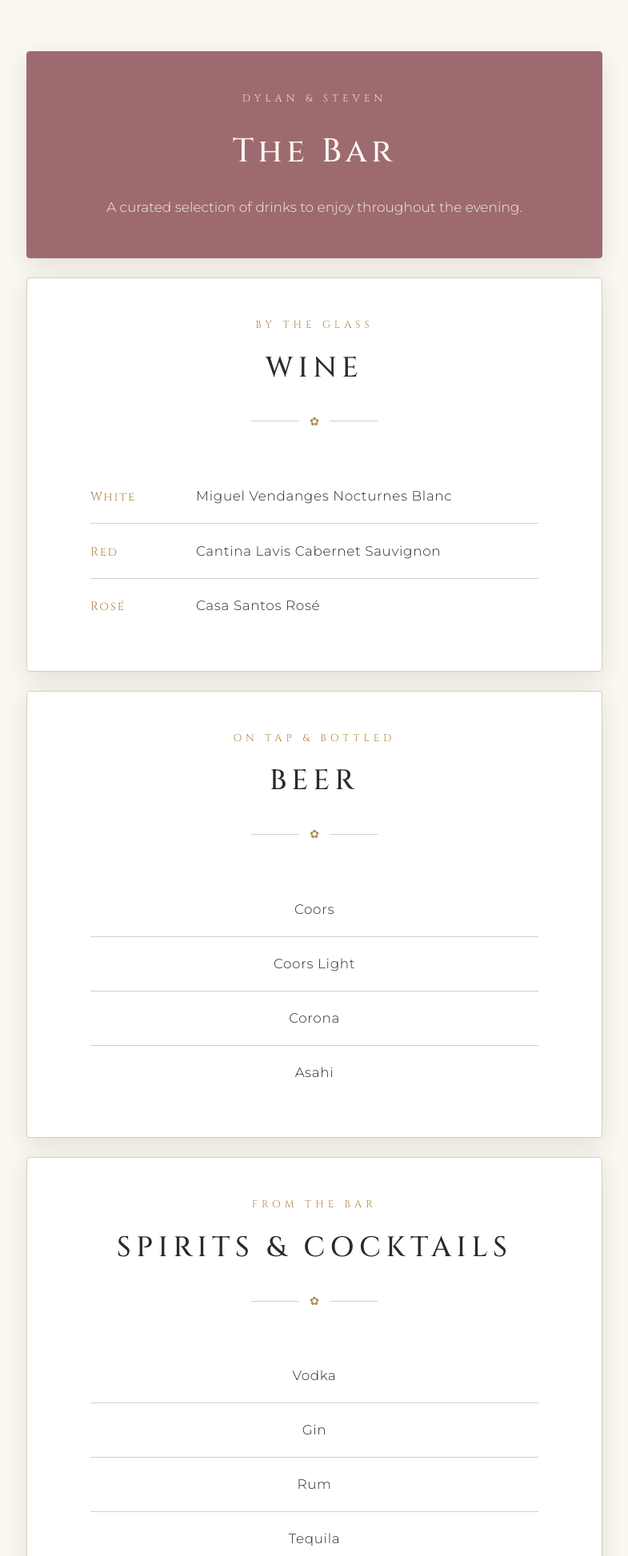
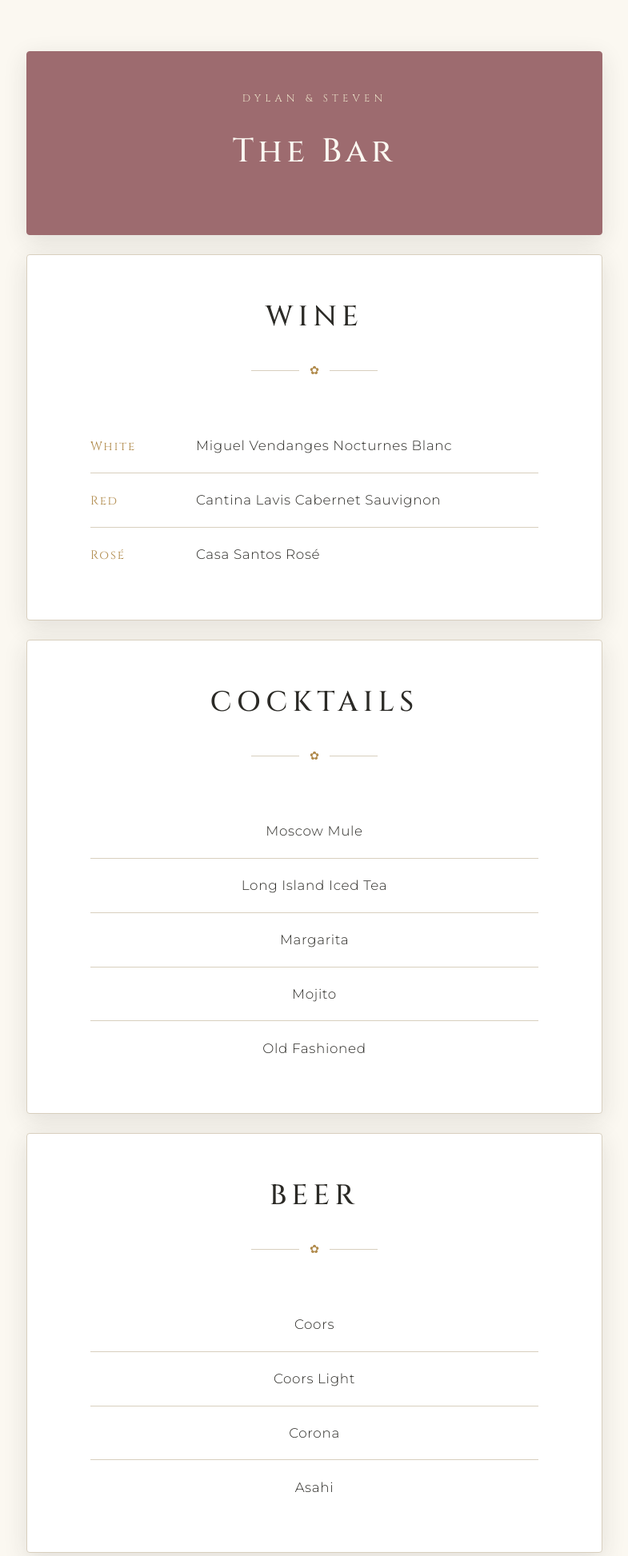
Before and after one commit to stevenliuxd/wedding-site, a Flask app: page /drinks in a window 1280 px wide. Shown: the top 1946 px of the page at 80% size, without its empty margins (247-1032 px from the left). Run offline with Flask 3, Linux system fonts and the light colour scheme.

Commit message:
Simplify drinks page: drop eyebrow labels, add sample Cocktails section
Removes Highball and category eyebrows across all sections, splits
Coffee/Tea into separate rows, and adds a Cocktails section with common
picks to confirm with the venue. Reorders sections to Wine, Cocktails,
Beer, Spirits, Non-Alcoholic.

```diff
--- a/templates/drinks.html
+++ b/templates/drinks.html
@@ -15,15 +15,11 @@
   <div style="text-align: center;">
     <div class="eyebrow">Dylan &amp; Steven</div>
     <h1>The Bar</h1>
-    <p class="form-intro" style="margin-bottom: 0;">
-      A curated selection of drinks to enjoy throughout the evening.
-    </p>
   </div>
 </div>
 
 <div class="form-card">
   <div class="section-head">
-    <div class="eyebrow">By the Glass</div>
     <h2>Wine</h2>
     <div class="divider">&#10047;</div>
   </div>
@@ -45,7 +41,30 @@
 
 <div class="form-card">
   <div class="section-head">
-    <div class="eyebrow">On Tap &amp; Bottled</div>
+    <h2>Cocktails</h2>
+    <div class="divider">&#10047;</div>
+  </div>
+  <div class="program program-list">
+    <div class="program-row">
+      <div class="program-event">Moscow Mule</div>
+    </div>
+    <div class="program-row">
+      <div class="program-event">Long Island Iced Tea</div>
+    </div>
+    <div class="program-row">
+      <div class="program-event">Margarita</div>
+    </div>
+    <div class="program-row">
+      <div class="program-event">Mojito</div>
+    </div>
+    <div class="program-row">
+      <div class="program-event">Old Fashioned</div>
+    </div>
+  </div>
+</div>
+
+<div class="form-card">
+  <div class="section-head">
     <h2>Beer</h2>
     <div class="divider">&#10047;</div>
   </div>
@@ -67,8 +86,7 @@
 
 <div class="form-card">
   <div class="section-head">
-    <div class="eyebrow">From the Bar</div>
-    <h2>Spirits &amp; Cocktails</h2>
+    <h2>Spirits</h2>
     <div class="divider">&#10047;</div>
   </div>
   <div class="program program-list">
@@ -90,15 +108,11 @@
     <div class="program-row">
       <div class="program-event">Ole</div>
     </div>
-    <div class="program-row">
-      <div class="program-event">Highball</div>
-    </div>
   </div>
 </div>
 
 <div class="form-card">
   <div class="section-head">
-    <div class="eyebrow">Zero Proof</div>
     <h2>Non-Alcoholic</h2>
     <div class="divider">&#10047;</div>
   </div>
@@ -122,7 +136,10 @@
       <div class="program-event">Sparkling &amp; Still Water</div>
     </div>
     <div class="program-row">
-      <div class="program-event">Coffee, Tea</div>
+      <div class="program-event">Coffee</div>
+    </div>
+    <div class="program-row">
+      <div class="program-event">Tea</div>
     </div>
   </div>
 </div>
```
